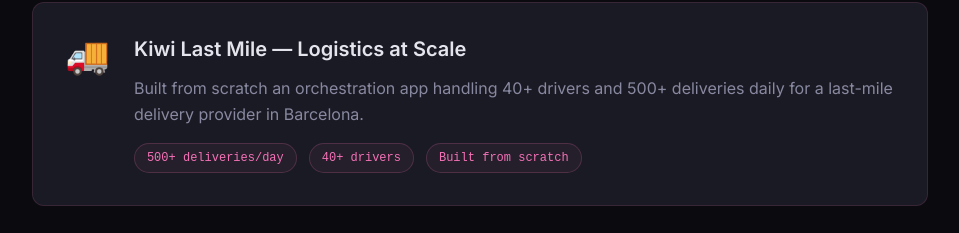
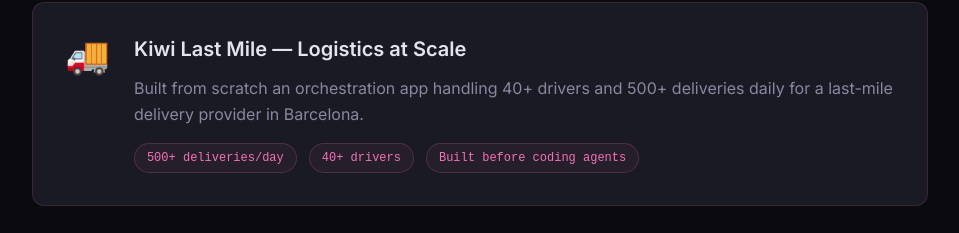
Before and after one commit to jaumebalust/jaumebalust.com, a Next.js app: page / in a window 1280 px wide. Shown: the part 2456-2689 px from the top of the page, without its empty margins (160-1119 px from the left). Built offline with nearby package versions, Linux system fonts and the light colour scheme.

Commit message:
Kiwi: built before coding agents

```diff
--- a/components/ExceptionalWork.tsx
+++ b/components/ExceptionalWork.tsx
@@ -33,7 +33,7 @@
     title: "Kiwi Last Mile — Logistics at Scale",
     description:
       "Built from scratch an orchestration app handling 40+ drivers and 500+ deliveries daily for a last-mile delivery provider in Barcelona.",
-    metrics: ["500+ deliveries/day", "40+ drivers", "Built from scratch"],
+    metrics: ["500+ deliveries/day", "40+ drivers", "Built before coding agents"],
     color: "#f472b6",
   },
 ];
```
